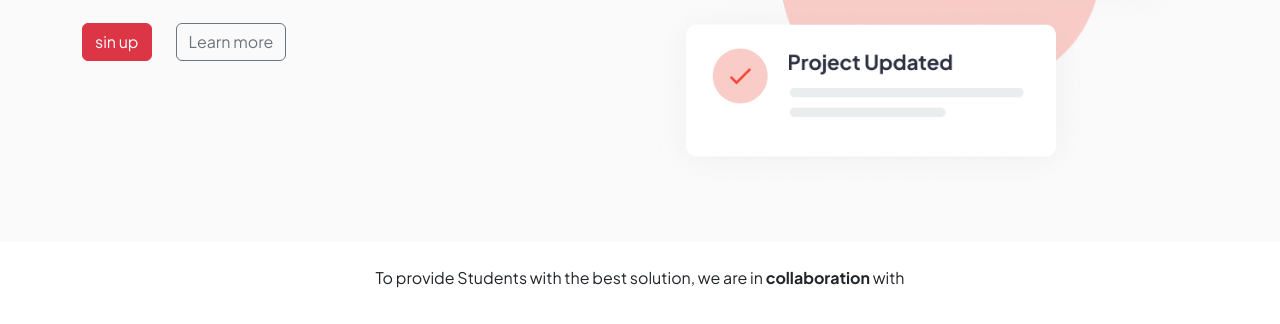
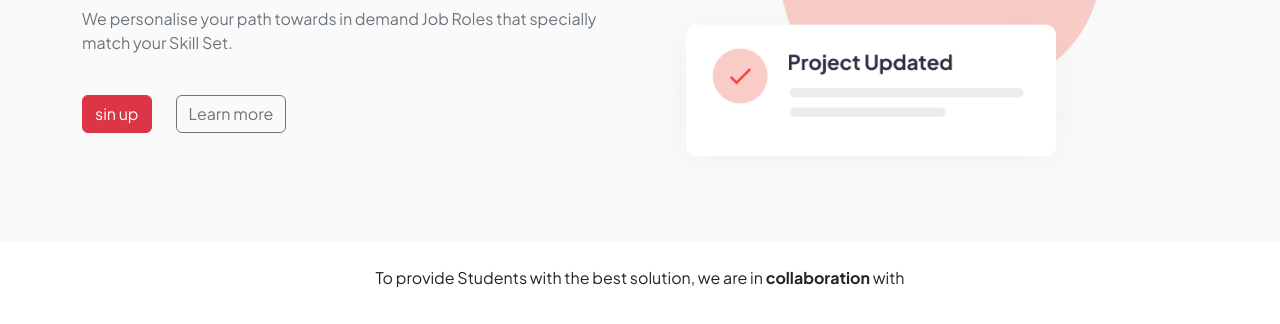
Before and after one commit to tohiul-islam/Bootstrap-project-1, a plain HTML site: page index.html in a window 1280 px wide. Shown: the part 506-830 px from the top of the page. Drawn offline with nearby package versions, Linux system fonts and the light colour scheme.

Commit message:
text add

```diff
--- a/index.html
+++ b/index.html
@@ -47,6 +47,7 @@
             Connecting talent  opport-unities  through
             <span class="text-danger text-decoration-underline">skills.</span>
           </p>
+      <p class="pt-2 pb 2 text-secondary">We personalise your path towards in demand Job Roles that specially match your Skill Set. </p>
 
           <div class="d-flex pt-4 gap-4">
             <button type="submit" class="btn btn-danger  ">sin up</button>
```
Also changed, not shown: 1 other file.
